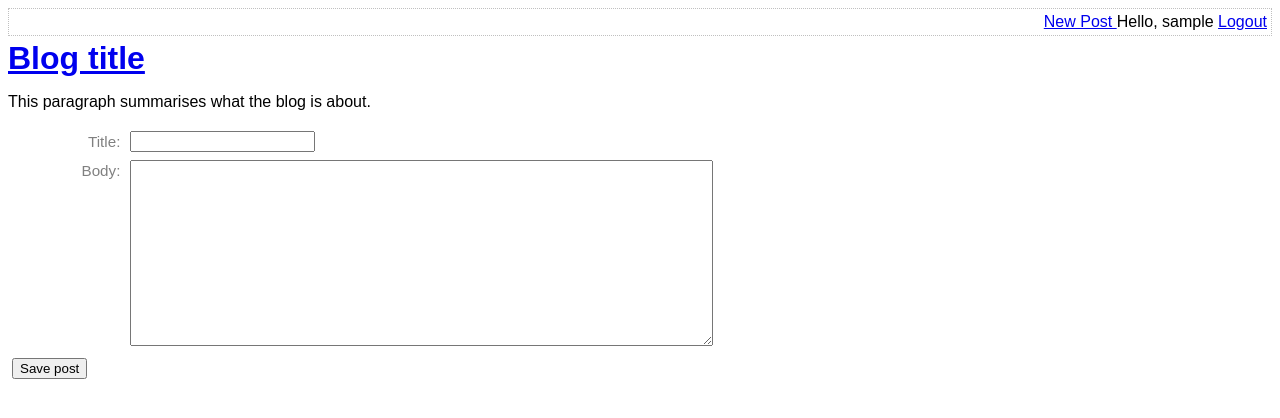
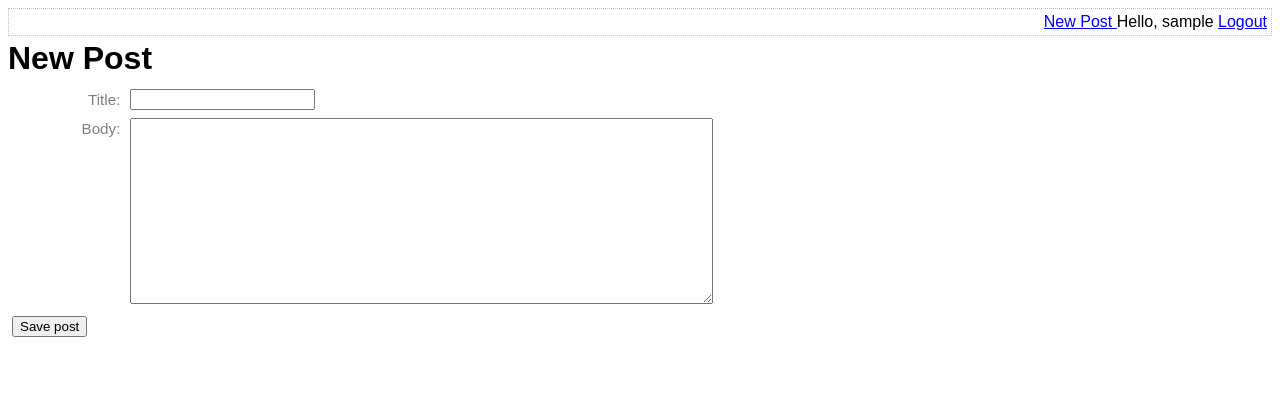
Before and after one commit to surreal30/XAMP_Blog, a PHP site: page /edit_post.php in a window 1280 px wide. Shown: the top 418 px of the page. Run offline with PHP 8.4, Linux system fonts and the light colour scheme; the visitor is signed in with stand-in values (Sample User, id 1).

Commit message:
feat: display new post/ edit post depending on the post

```diff
--- a/edit_post.php
+++ b/edit_post.php
@@ -85,7 +85,13 @@ if($_POST)
 	<?php require_once "templates/head.php"; ?>
 </head>
 <body>
-	<?php require_once "templates/title.php"; ?>
+	<?php require_once "templates/top_menu.php"; ?>
+
+	<?php if(isset($_GET['post_id'])): ?>
+		<h1>Edit Post</h1>
+	<?php else: ?>
+		<h1>New Post</h1>
+	<?php endif; ?>
 
 	<?php if($errors): ?>
 		<div class="error box">
```
